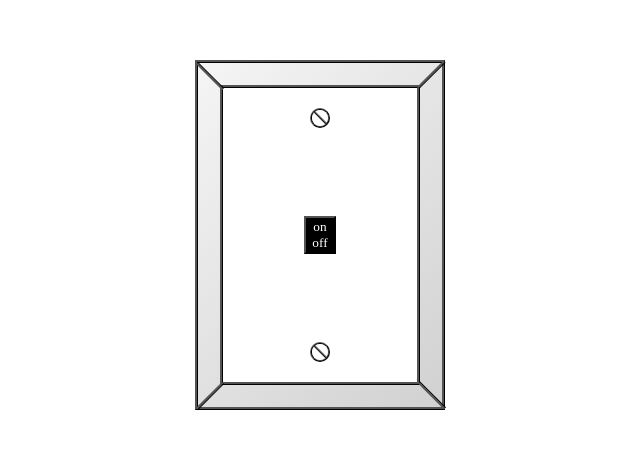
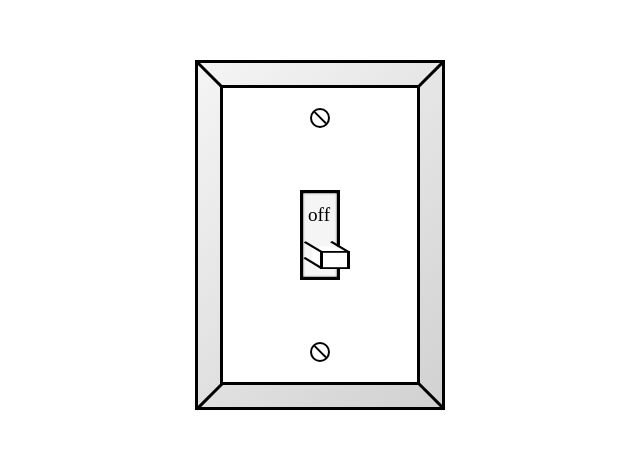
Before and after one commit to ZeljkoDe/portofolijo2022, a website: page index.html in a window 1280 px wide. Shown: the part 173-622 px from the top of the page, without its empty margins (320-960 px from the left). Drawn offline with nearby package versions, Linux system fonts and the light colour scheme; files that its build step writes are made by us from their sources.

Commit message:
light switch

```diff
--- a/index.html
+++ b/index.html
@@ -16,7 +16,11 @@
 	<div class="turn_me_on">
 		<i class="screw"></i>
 		<i class="corner_line_top"></i>
-		<button><span>on</span><span>off</span></button>
+		<button class="touch_me">
+			<i class="switch"></i>
+			<span>off</span>
+			<span>on</span>
+		</button>
 		<i class="corner_line_bottom"></i>
 		<i class="screw"></i>
 	</div>
--- a/index.js
+++ b/index.js
@@ -1,12 +1,19 @@
 "use strict";
 
-const hiddenWorld = document.querySelector('.hidden_world');
+// const hiddenWorld = document.querySelector('.hidden_world');
 const playArea = document.querySelector('body');
+const turnMeOn = document.querySelector('.switch');
 
 const theBeginingOfItAll = () => {
 	playArea.classList.add('white__magic');
 };
 
-hiddenWorld.addEventListener('mouseenter', theBeginingOfItAll);
+const zigibigul = function () {
+	console.log(this);
+	this.classList.toggle('off');
+};
+
+// hiddenWorld.addEventListener('mouseenter', theBeginingOfItAll);
+turnMeOn.addEventListener('click', zigibigul);
 
 console.log('test');
--- a/style/2_components/lightSwitch.scss
+++ b/style/2_components/lightSwitch.scss
@@ -1,9 +1,11 @@
+@use "../0_abstracts" as *;
+
 .turn_me_on {
 	display: flex;
 	justify-content: center;
 	align-items: center;
 	background: white;
-	border: 3px ridge black;
+	border: 3px solid black;
 	height: 300px;
 	width: 200px;
 	position: relative;
@@ -21,11 +23,11 @@
 	.screw {
 		position: absolute;
 		background: white;
-		border: 2px ridge black;
+		border: 2px solid black;
 		height: 20px;
 		aspect-ratio: 1;
 		border-radius: 50%;
-		overflow-x: hidden;
+		overflow: hidden;
 
 		&::after {
 			content: "";
@@ -33,7 +35,7 @@
 			top: 8px;
 			height: inherit;
 			aspect-ratio: 1;
-			border-top: 2px ridge black;
+			border-top: 2px solid black;
 			transform: rotate(45deg);
 			transform-origin: top;
 		}
@@ -52,7 +54,7 @@
 		position: absolute;
 		height: 37px;
 		width: 20px;
-		border-left: 3px ridge black;
+		border-left: 3px solid black;
 
 		&::after {
 			content: "";
@@ -60,18 +62,18 @@
 			height: inherit;
 			width: inherit;
 			border-left: inherit;
+			left: 145px;
 		}
 	}
 
 	.corner_line_top {
 		left: -30px;
-		top: -31px;
+		top: -32px;
 		transform: rotate(-45deg);
 		transform-origin: top;
 
 		&::after {
 			transform: rotate(90deg);
-			left: 146px;
 			top: 164px;
 		}
 	}
@@ -84,16 +86,100 @@
 
 		&::after {
 			transform: rotate(-90deg);
-			left: 145px;
-			top: -166px;
+			top: -165px;
+		}
+	}
+}
+
+.touch_me {
+	height: 90px;
+	width: 40px;
+	color: black;
+	border: 3px solid black;
+	background: whitesmoke;
+	box-shadow: inset 0 0 2px black;
+	position: relative;
+
+	span {
+		font-family: $font-regular;
+		font-size: 1.2rem;
+		position: absolute;
+		transition: opacity 0.3s ease;
+		transition-delay: 250ms;
+		user-select: none;
+		pointer-events: none;
+
+		&:first-of-type {
+			top: 11px;
+			left: 5px;
+			opacity: 1;
+		}
+
+		&:last-of-type {
+			bottom: 11px;
+			left: 7px;
+			opacity: 0;
 		}
 	}
 
-	button {
-		color: white;
+	.switch {
+		height: 30px;
+		aspect-ratio: 1;
+		position: absolute;
+		background: white;
+		border: 3px solid black;
+		bottom: 2px;
+		transform: scaleY(0.6);
+		box-shadow: -8px -8px 2px white;
+		cursor: pointer;
+		transition: transform 0.5s ease-in;
 
-		span {
-			display: block;
+		&::after {
+			position: inherit;
+			content: "";
+			height: 25px;
+			width: 41px;
+			border-left: 3px solid #000;
+			border-right: 3px solid #000;
+			transform: rotate(-45deg);
+			top: -9px;
+			left: -17px;
+			transition-delay: 200ms;
+		}
+
+		&::before {
+			position: inherit;
+			content: "";
+			height: 25px;
+			width: 3px;
+			background: #000;
+			transform: rotate(-45deg);
+			top: -22px;
+			left: -11px;
+			transition-delay: 200ms;
+		}
+
+		&.off {
+			transform: scaleY(0.6) translateY(-80px);
+			box-shadow: -8px 11px 2px white;
+			&::after {
+				transform: rotate(45deg);
+				top: 10px;
+			}
+
+			&::before {
+				top: 20px;
+				transform: rotate(45deg);
+			}
+			~ span:first-of-type {
+				opacity: 0;
+				&::after {
+					opacity: 1;
+				}
+			}
+			~ span:last-of-type {
+				opacity: 1;
+			}
 		}
 	}
 }
```
